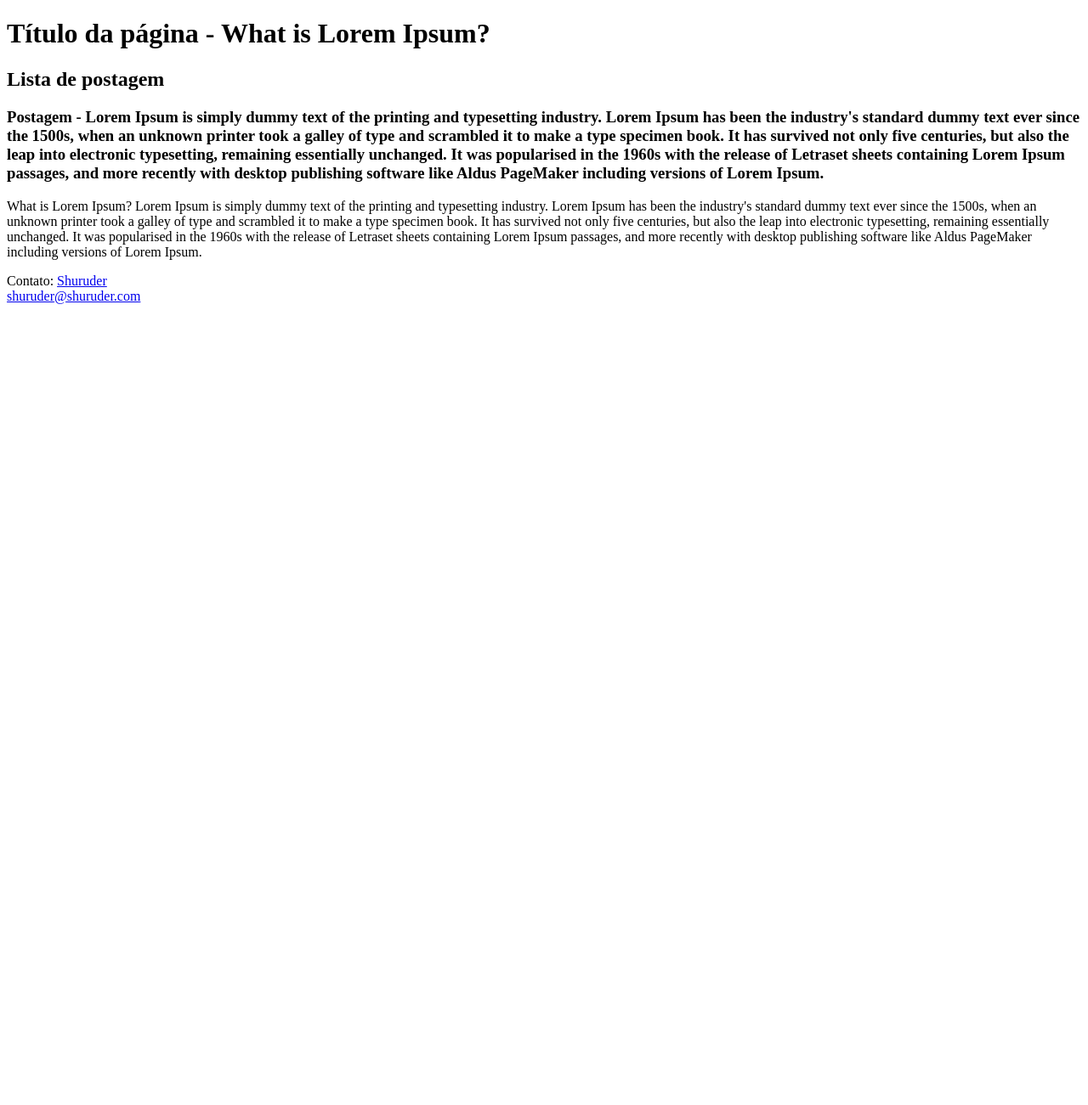
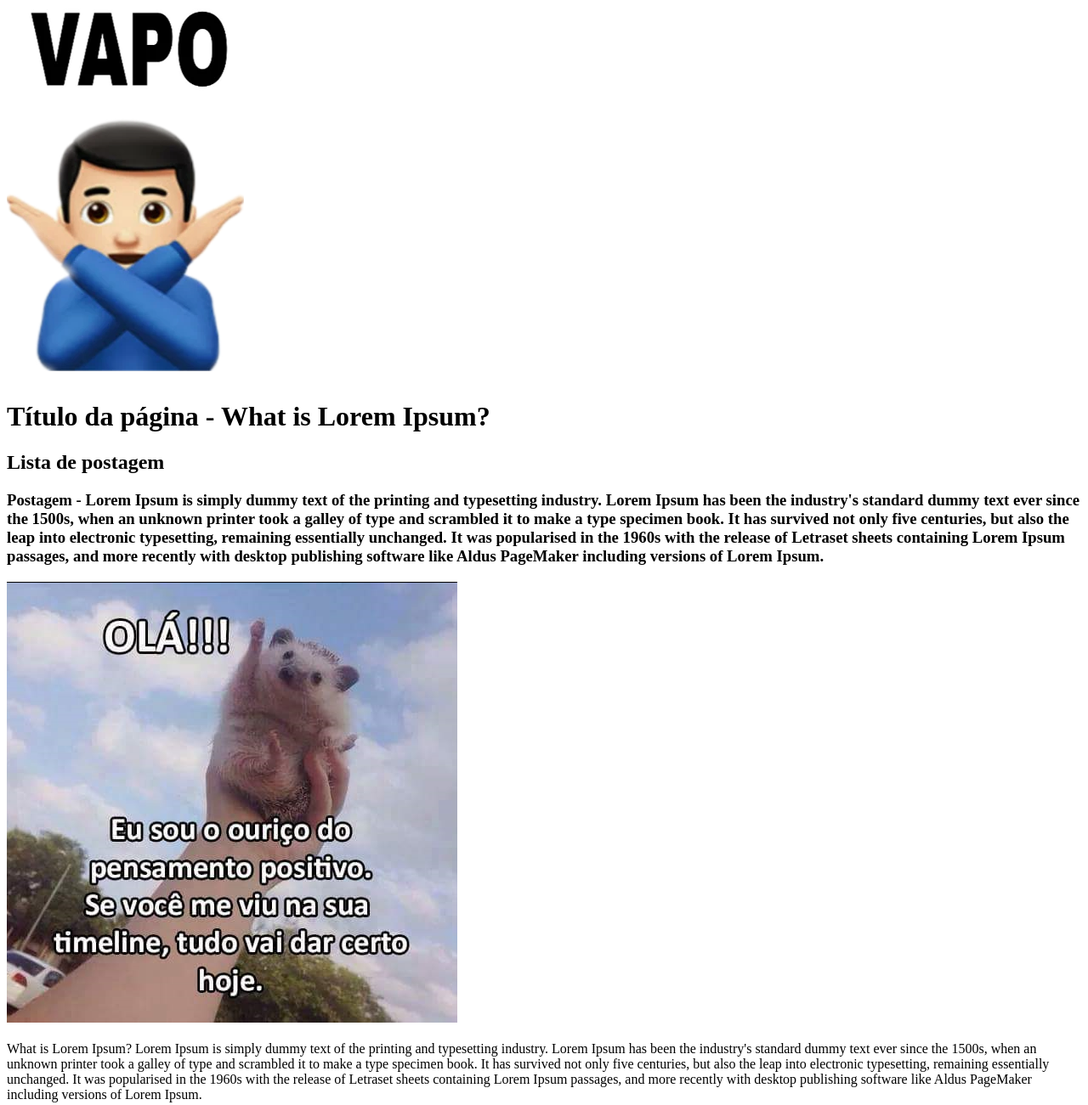
Before and after one commit to Shuruder/html-camp, a plain HTML site: page index.html in a window 1280 px wide. Shown: the top 1301 px of the page at 85% size. Before the commit the page ends 800 px from the top, so only its background shows below. Drawn offline with Linux system fonts and the light colour scheme.

Commit message:
Adição de imagens e dicas

```diff
--- a/index.html
+++ b/index.html
@@ -1,4 +1,8 @@
 <!DOCTYPE html>
+<!--
+    O site tinypng é uma recomendação para diminuir os metadados de imagens
+    tornando a página mais leve
+-->
 <html>
     <head>
         <meta charset="utf-8">
@@ -6,6 +10,7 @@
     </head>
     <body>
         <header>
+            <img src="vapo.png" alt="Ilustração teste">
             <h1>Título da página -  What is Lorem Ipsum?</h1>
         </header>
         <section>
@@ -16,6 +21,7 @@
         <article>
             <header>
                 <h3>Postagem - Lorem Ipsum is simply dummy text of the printing and typesetting industry. Lorem Ipsum has been the industry's standard dummy text ever since the 1500s, when an unknown printer took a galley of type and scrambled it to make a type specimen book. It has survived not only five centuries, but also the leap into electronic typesetting, remaining essentially unchanged. It was popularised in the 1960s with the release of Letraset sheets containing Lorem Ipsum passages, and more recently with desktop publishing software like Aldus PageMaker including versions of Lorem Ipsum.</h3>
+                <img src="Sonic.PNG" alt="Palavras sábias do Sonic">
             </header>
             <p>
                 What is Lorem Ipsum?
```
Also changed, not shown: Sonic.PNG (added), vapo.png (added).
